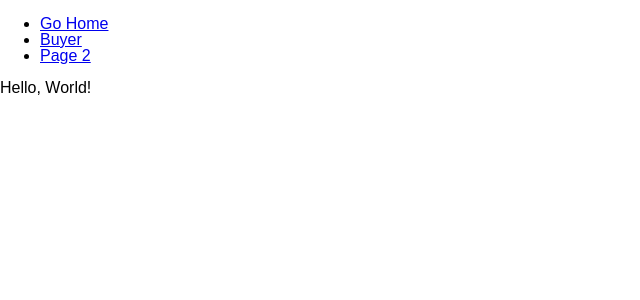
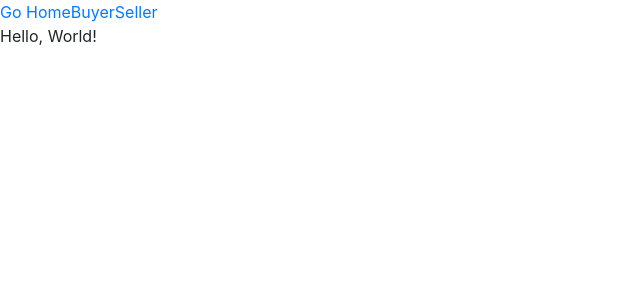
Before and after one commit to Dantezinfern0/trusted-roots-realty, a React (Create React App) app: page / in a window 1280 px wide. Shown: the top 300 px of the page, without its empty margins (0-640 px from the left). Built offline with nearby package versions, Linux system fonts and the light colour scheme.

Commit message:
reactstrap

```diff
--- a/package.json
+++ b/package.json
@@ -30,10 +30,12 @@
     "stylelint-config-standard": "^20.0.0"
   },
   "dependencies": {
+    "bootstrap": "^4.5.0",
     "json": "^9.0.6",
     "react": "^16.13.1",
     "react-dom": "^16.13.1",
     "react-router-dom": "^5.2.0",
-    "react-scripts": "^3.4.1"
+    "react-scripts": "^3.4.1",
+    "reactstrap": "^8.5.1"
   }
 }
--- a/src/App.jsx
+++ b/src/App.jsx
@@ -10,17 +10,9 @@ function App() {
     <Router>
       <header>
         <nav>
-          <ul>
-            <li>
               <Link to="/">Go Home</Link>
-            </li>
-            <li>
               <Link to="/buyer">Buyer</Link>
-            </li>
-            <li>
-              <Link to="/seller">Page 2</Link>
-            </li>
-          </ul>
+              <Link to="/seller">Seller</Link>
         </nav>
       </header>
       <Switch>
--- a/src/index.js
+++ b/src/index.js
@@ -2,5 +2,6 @@ import React from 'react'
 import ReactDOM from 'react-dom'
 import './index.css'
 import App from './App'
+import 'bootstrap/dist/css/bootstrap.min.css'
 
 ReactDOM.render(<App />, document.getElementById('root'))
```
Also changed, not shown: 1 other file (tests, documents, lock files or other folders).
